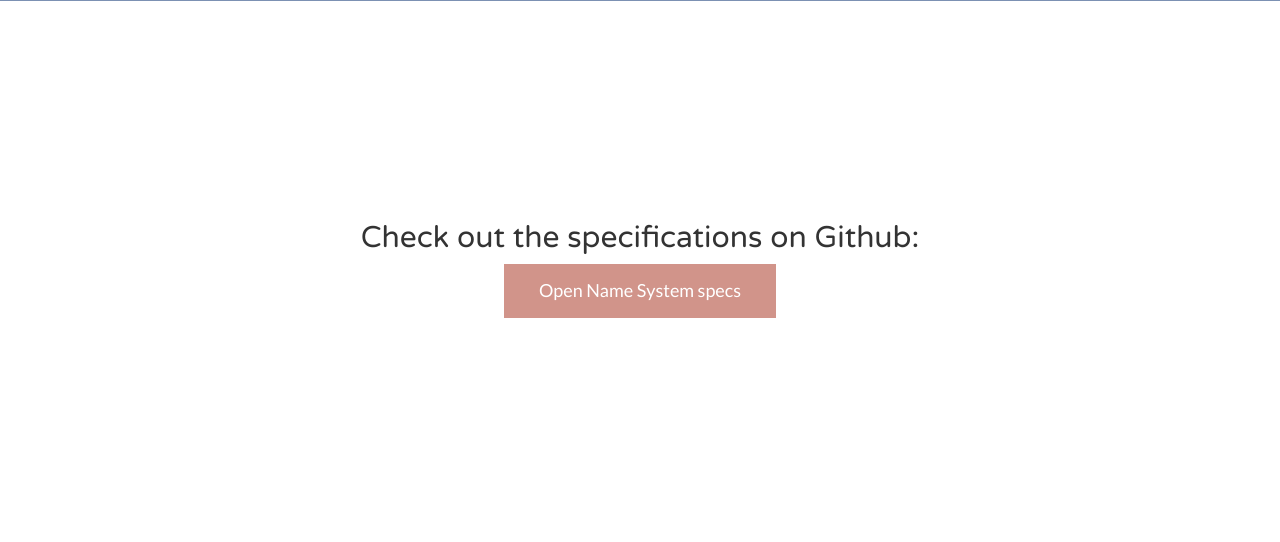
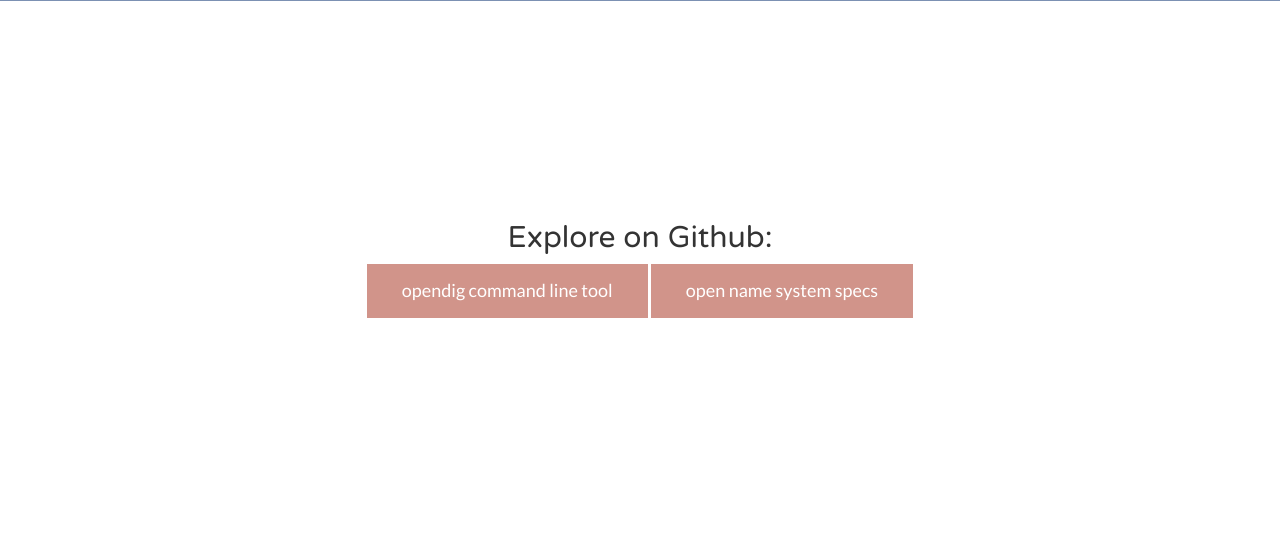
Before and after one commit to sebasmagri/opennamesystem.org, a Flask app: page / in a window 1280 px wide. Shown: the part 2849-3391 px from the top of the page. Run offline with Flask 2, Linux system fonts and the light colour scheme; some libraries are stand-ins or nearby versions.

Commit message:
add in two repos

```diff
--- a/templates/index.html
+++ b/templates/index.html
@@ -195,10 +195,11 @@
 			<div class="row centered">
 				<div class="col-lg-8 col-lg-offset-2 centered">
           <h2>
-            Check out the specifications on Github:
+            Explore on Github:
           </h2>
           <p>
-            <a href="https://github.com/opennamesystem/openspecs" type="button" class="btn btn-theme btn-lg">Open Name System specs</a>
+            <a href="https://github.com/opennamesystem/openspecs" type="button" class="btn btn-theme btn-lg">opendig command line tool</a>
+            <a href="https://github.com/opennamesystem/openspecs" type="button" class="btn btn-theme btn-lg">open name system specs</a>
           </p>
 				</div>
 			</div>
```
